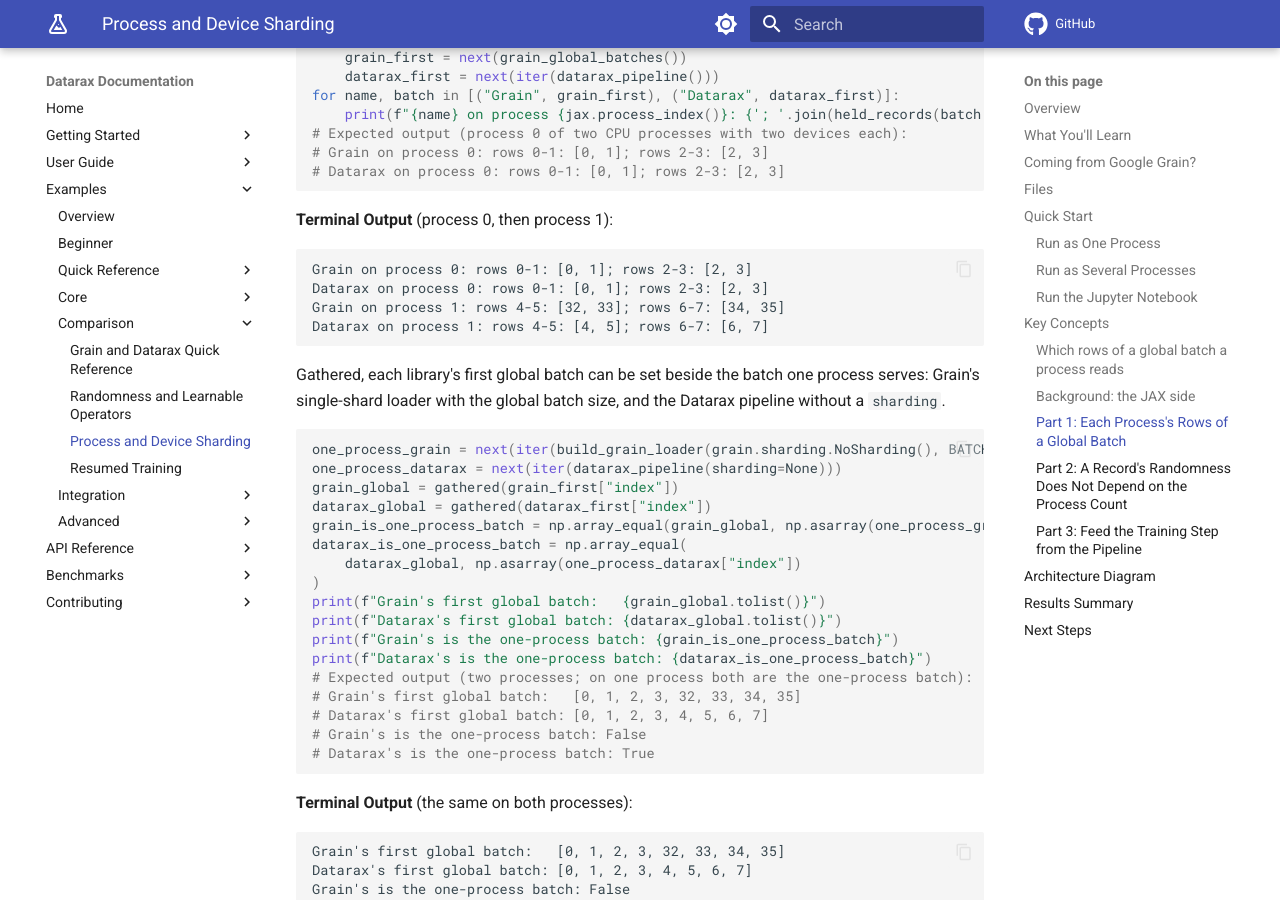
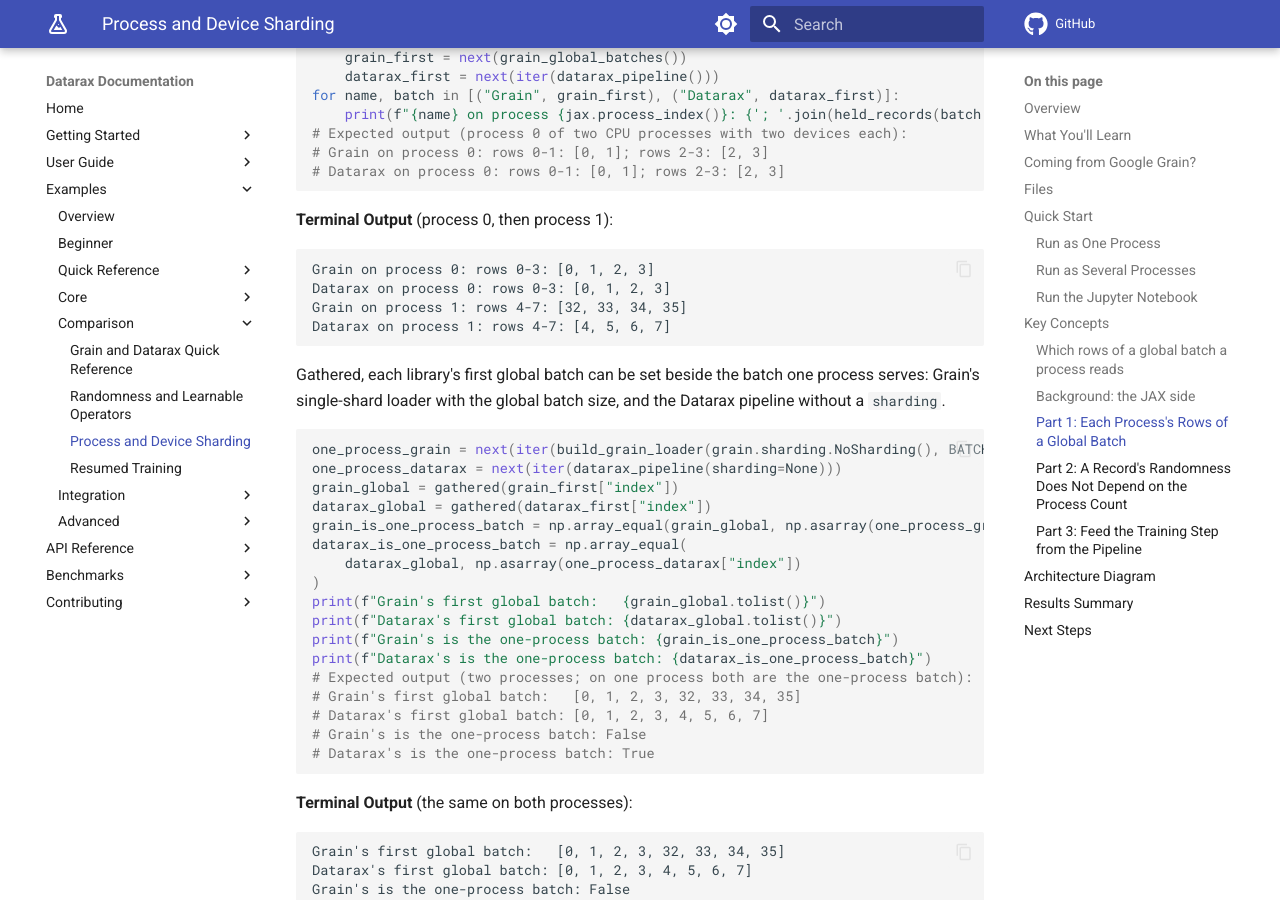
Before and after one commit to avitai/datarax, an MkDocs documentation site: the page built from docs/examples/comparison/process-and-device-sharding-guide.md, in a window 1280 px wide and 900 px high, scrolled down 5090 px. Built offline with MkDocs 1.6.1 and Material for MkDocs 9.7.7, drawn with Linux system fonts in a browser that asks for light colours; comment, search, counter and statistics services are not loaded; some of the changed text lies outside the part shown.

Commit message:
docs(examples): the sharding guide's page carries its two-GPU run
The page of guide 03 shows the output of the guide run as two processes
with one NVIDIA A100-SXM4-80GB each, launched as its Setup shows, with
deterministic GPU ops: each process holds four rows of a global batch of
eight, Grain's first global batch is records 0-3 and 32-35, Datarax's is
records 0-7 as on one process, every record's noise equals the
single-process noise, and both fits reach the true weights. Run as one
process driving both GPUs, the guide prints the one-process case.

````diff
--- a/docs/examples/comparison/process-and-device-sharding-guide.md
+++ b/docs/examples/comparison/process-and-device-sharding-guide.md
@@ -202,10 +202,10 @@
 
 **Terminal Output** (process 0, then process 1):
 ```
-Grain on process 0: rows 0-1: [0, 1]; rows 2-3: [2, 3]
-Datarax on process 0: rows 0-1: [0, 1]; rows 2-3: [2, 3]
-Grain on process 1: rows 4-5: [32, 33]; rows 6-7: [34, 35]
-Datarax on process 1: rows 4-5: [4, 5]; rows 6-7: [6, 7]
+Grain on process 0: rows 0-3: [0, 1, 2, 3]
+Datarax on process 0: rows 0-3: [0, 1, 2, 3]
+Grain on process 1: rows 4-7: [32, 33, 34, 35]
+Datarax on process 1: rows 4-7: [4, 5, 6, 7]
 ```
 
 Gathered, each library's first global batch can be set beside the batch one process serves:
````
Also changed, not shown: other parts of docs/examples/comparison/process-and-device-sharding-guide.md (+2 -2 lines).
